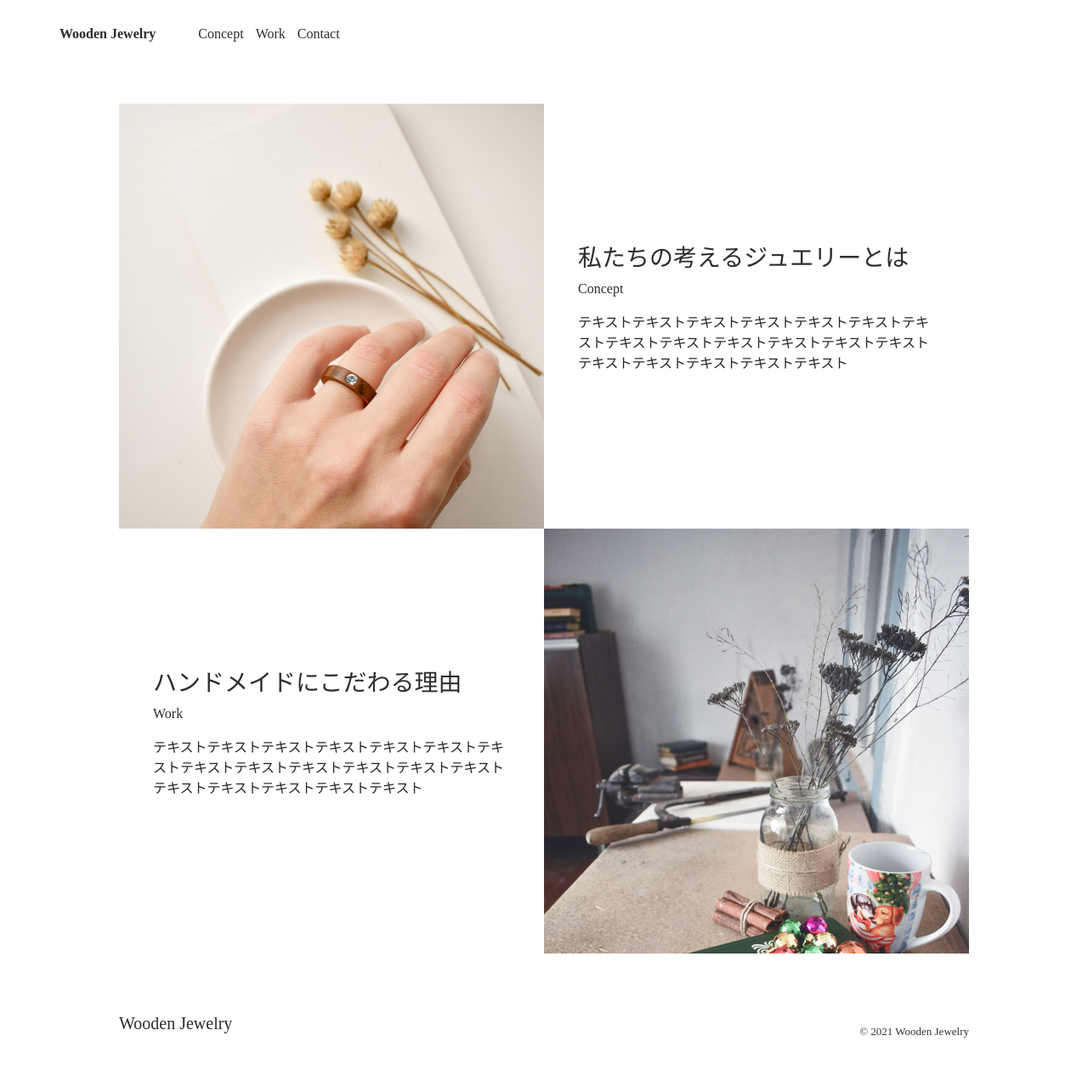
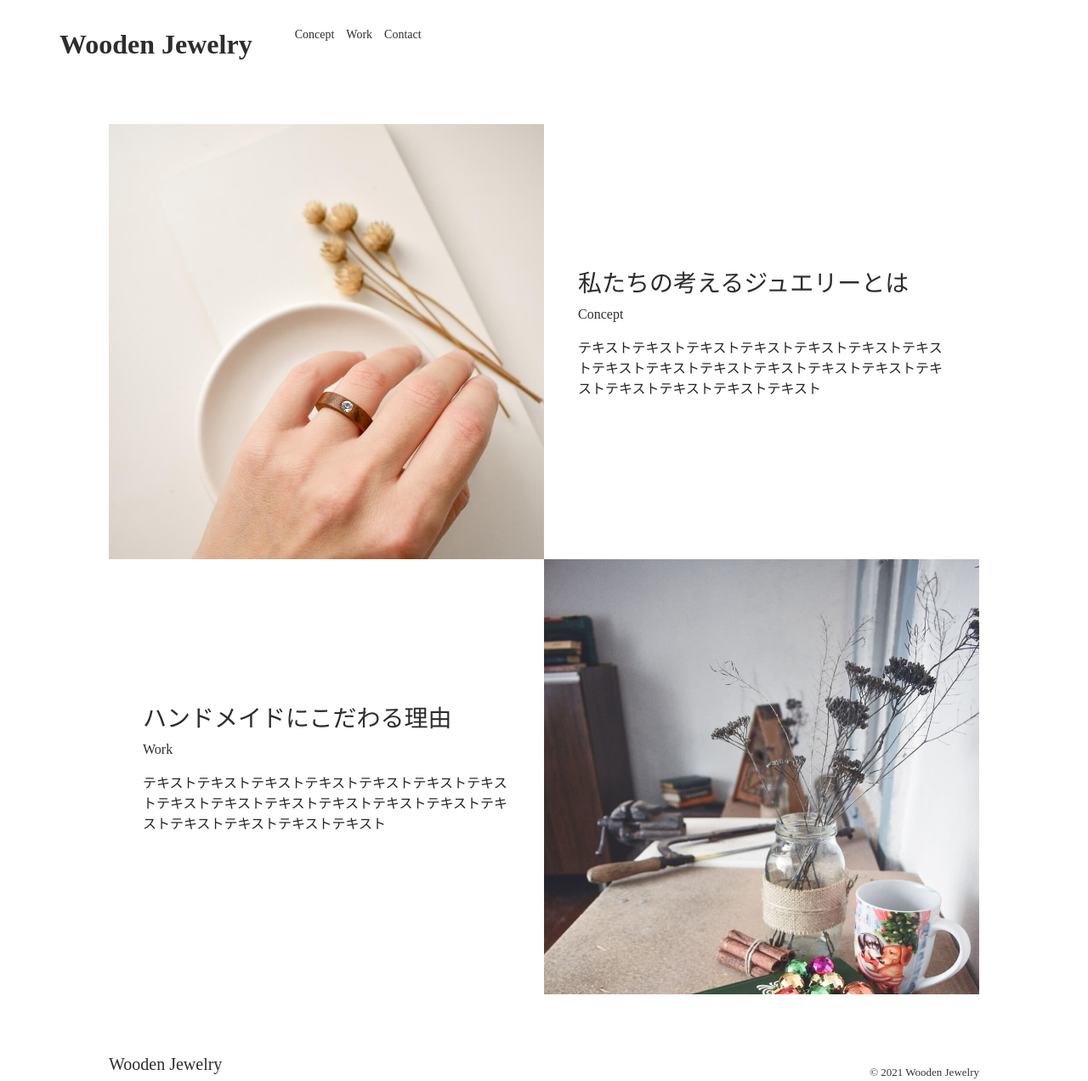
Before and after one commit to hakobox333/Rensyu6, a plain HTML site: page index.html in a window 1280 px wide. Shown: the part 588-1860 px from the top of the page at 85% size. Before the commit the page ends 1812 px from the top, so only its background shows below. Drawn offline with nearby package versions, Linux system fonts and the light colour scheme; some packages are replaced by stand-ins of ours.

Commit message:
Update 練習６.css

```diff
--- a/練習６.css
+++ b/練習６.css
@@ -44,7 +44,7 @@ header img{
 }
 
 main{
-    width: 1000px;
+    width: 80%;
     margin: 70px auto;
     padding: 0 auto;
 }
@@ -63,7 +63,7 @@ main{
 }
 
 main img{
-    width: 500px;
+    width: 50%;
     height: 100%;
 }
 #Work{
@@ -72,7 +72,7 @@ main img{
 
 footer{
     display: flex;
-    width: 1000px;
+    width: 80%;
     margin: 0 auto;
     justify-content: space-between;
 }
@@ -82,3 +82,18 @@ footer p{
     color: #333;
     font-size: small;
 }
+
+/*スマホに合わせるぞ！*/
+@media screen {
+
+   .header a{
+    font-size: 2em;
+   }
+
+   .header li a{
+    font-size: 0.875rem;
+   }
+
+
+
+}
```
